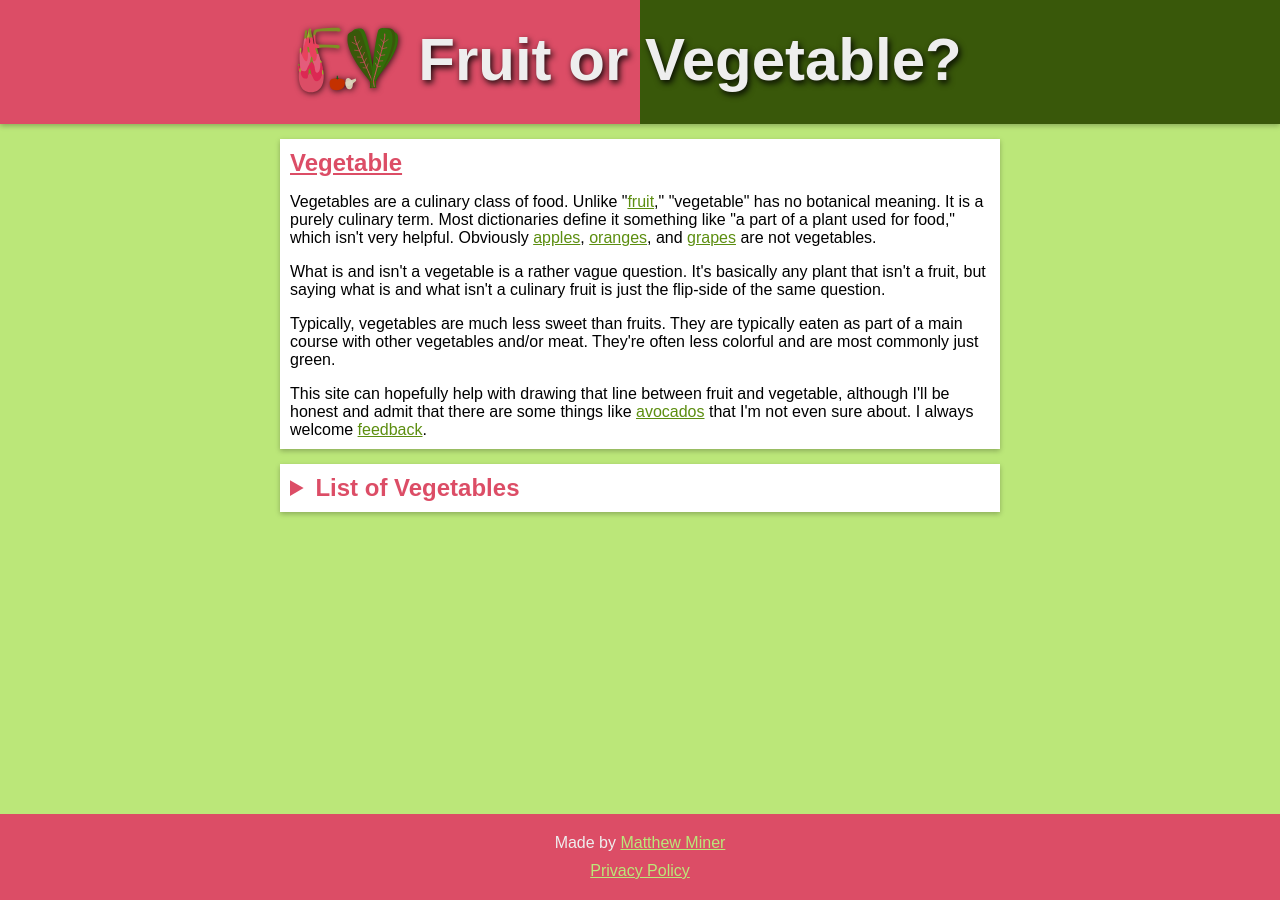
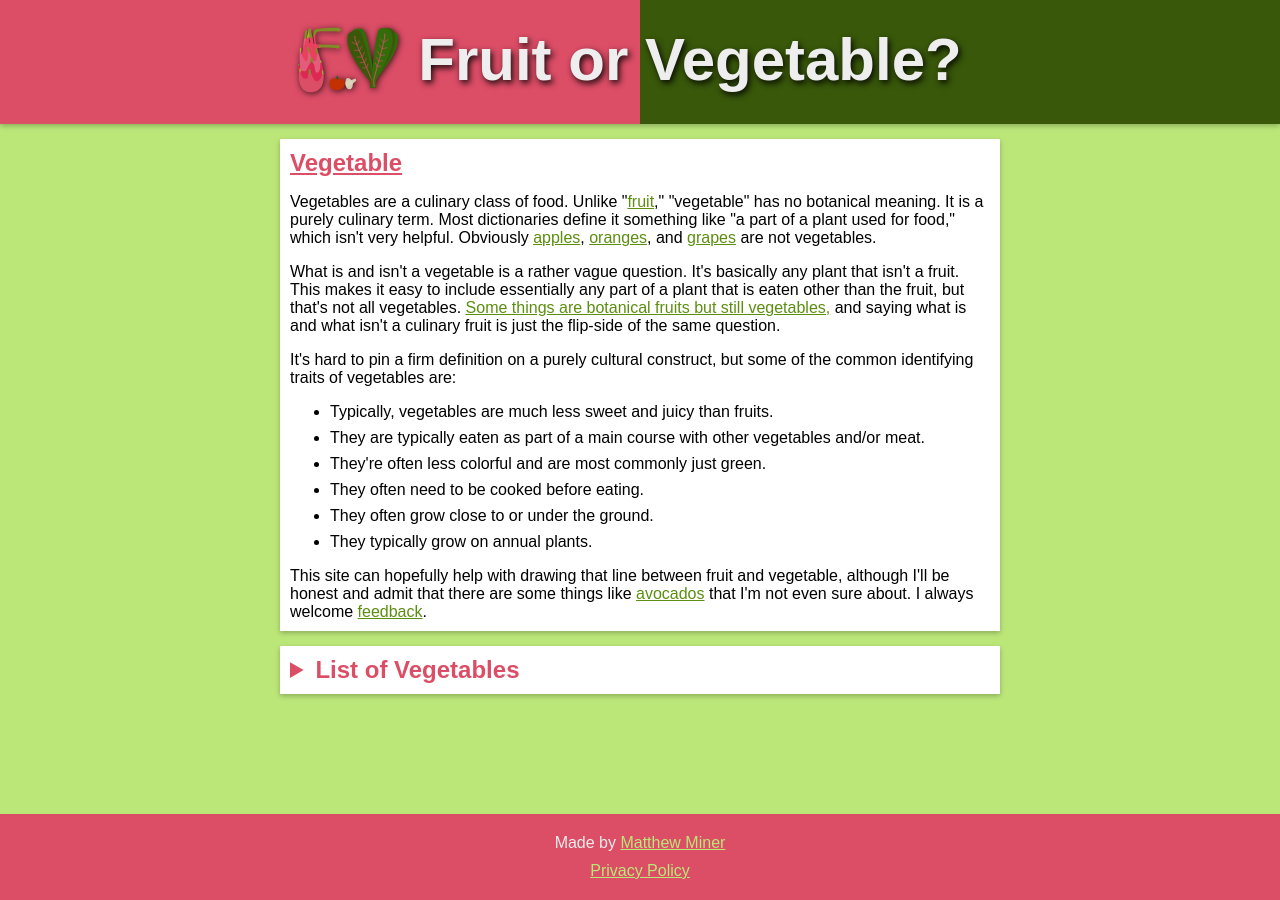
Before and after one commit to mminer237/fruitorvegetable, a Jekyll site: the page built from _types/vegetable.html, in a window 1280 px wide. Built offline with Jekyll 4.4.1, drawn with Linux system fonts in a browser that asks for light colours.

Commit message:
Update vegetables page

```diff
--- a/_types/vegetable.html
+++ b/_types/vegetable.html
@@ -5,6 +5,14 @@ indefinite_title: 'A Vegetable'
 type: vegetable
 ---
 <p>Vegetables are a culinary class of food. Unlike "<a href="{% link _types/fruit.html %}">fruit</a>," "vegetable" has no botanical meaning. It is a purely culinary term. Most dictionaries define it something like "a part of a plant used for food," which isn't very helpful. Obviously <a href="{% link _items/apple.md %}">apples</a>, <a href="{% link _items/orange.md %}">oranges</a>, and <a href="{% link _items/grape.md %}">grapes</a> are not vegetables.</p>
-<p>What is and isn't a vegetable is a rather vague question. It's basically any plant that isn't a fruit, but saying what is and what isn't a culinary fruit is just the flip-side of the same question.</p>
-<p>Typically, vegetables are much less sweet than fruits. They are typically eaten as part of a main course with other vegetables and/or meat. They're often less colorful and are most commonly just green.</p>
+<p>What is and isn't a vegetable is a rather vague question. It's basically any plant that isn't a fruit. This makes it easy to include essentially any part of a plant that is eaten other than the fruit, but that's not all vegetables. <a href="{% link _pages/how-can-something-be-a-fruit-and-a-vegetable.html %}">Some things are botanical fruits but still vegetables,</a> and saying what is and what isn't a culinary fruit is just the flip-side of the same question.</p>
+<p>It's hard to pin a firm definition on a purely cultural construct, but some of the common identifying traits of vegetables are:</p>
+<ul>
+	<li>Typically, vegetables are much less sweet and juicy than fruits.</li>
+	<li>They are typically eaten as part of a main course with other vegetables and/or meat.</li>
+	<li>They're often less colorful and are most commonly just green.</li>
+	<li>They often need to be cooked before eating.</li>
+	<li>They often grow close to or under the ground.</li>
+	<li>They typically grow on annual plants.</li>
+</ul>
 <p>This site can hopefully help with drawing that line between fruit and vegetable, although I'll be honest and admit that there are some things like <a href="{% link _items/avocado.md %}">avocados</a> that I'm not even sure about. I always welcome <a href="https://matthewminer.name/contact">feedback</a>.</p>
```
